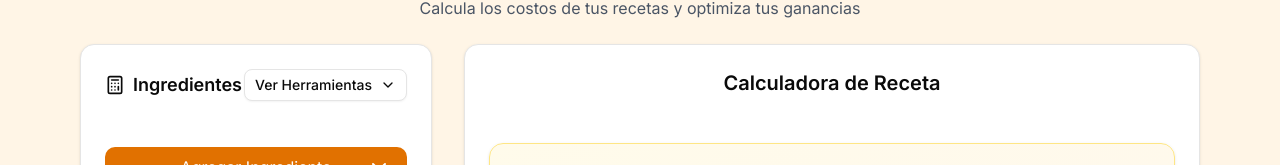
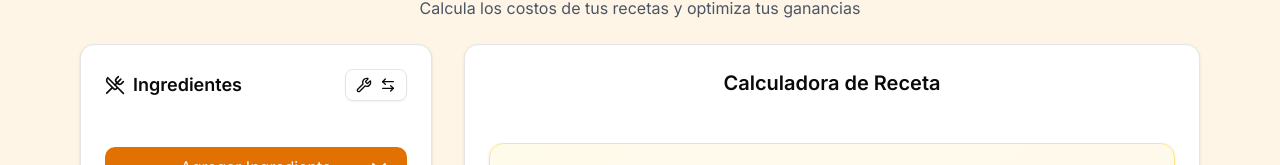
Before and after one commit to abimael92/Funny-Rolls, a Next.js app: page /recipe-calculator in a window 1280 px wide. Shown: the part 210-375 px from the top of the page. Built offline with nearby package versions, Linux system fonts and the light colour scheme.

Commit message:
refactor: streamline ingredient panel logic and UI handling

```diff
--- a/components/RecipeCalculator/IngredientsPanel.tsx
+++ b/components/RecipeCalculator/IngredientsPanel.tsx
@@ -3,7 +3,7 @@
 import { useState } from "react"
 import { Button } from "@/components/ui/button"
 import { Card, CardContent, CardHeader, CardTitle } from "@/components/ui/card"
-import { Calculator, ChevronDown, Plus, Trash2, Edit } from "lucide-react"
+import { ArrowLeftRight, Calculator, ChevronDown, CookingPot, Plus, Trash2, Edit, UtensilsCrossed, Utensils, Wrench } from "lucide-react"
 import { Ingredient, InventoryItem } from '@/lib/types'
 import { getIngredientCostPerUnit } from '@/lib/utils'
 import { UnitConverter } from '../../lib/unit-conversion';
@@ -13,6 +13,7 @@ import { CustomSelect } from './CustomSelect';
 import { ToolsPanel } from './ToolsPanel';
 import { Tool } from '@/lib/types';
 
+// List,
 interface IngredientsPanelProps {
     ingredients: Ingredient[]
     setIngredients: (ingredients: Ingredient[]) => void
@@ -113,18 +114,38 @@ export function IngredientsPanel({
             <CardHeader className="pb-4">
                 <div className="flex items-center justify-between">
                     <CardTitle className="flex items-center gap-2 text-lg">
-                        <Calculator className="h-5 w-5" />
+                        {showTools ? (
+                            <CookingPot className="h-5 w-5" />
+                        ) : (
+                            <UtensilsCrossed className="h-5 w-5" />
+                        )}
                         {showTools ? 'Herramientas' : 'Ingredientes'}
                     </CardTitle>
+
+
                     <Button
                         variant="outline"
                         size="sm"
                         onClick={() => setShowTools(!showTools)}
                         className="flex items-center gap-2"
                     >
-                        <span>{showTools ? 'Ver Ingredientes' : 'Ver Herramientas'}</span>
-                        <ChevronDown className={`h-4 w-4 transition-transform ${showTools ? 'rotate-180' : ''}`} />
+                        {showTools ? (
+                            <>
+                                <Utensils className="h-4 w-4" />
+                            </>
+                        ) : (
+                            <>
+                                <Wrench className="h-4 w-4" />
+                            </>
+                        )}
+
+                        <ArrowLeftRight
+                            className={`h-4 w-4 transition-transform duration-300 ${showTools ? 'rotate-180' : 'rotate-0'
+                                }`}
+                        />
                     </Button>
+
+
                 </div>
             </CardHeader>
 
```
